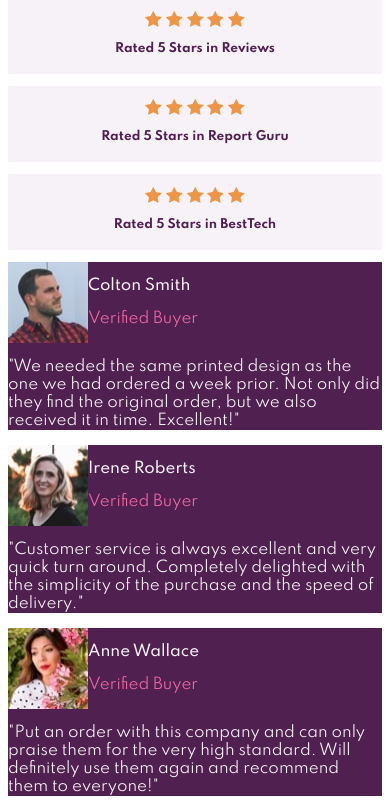
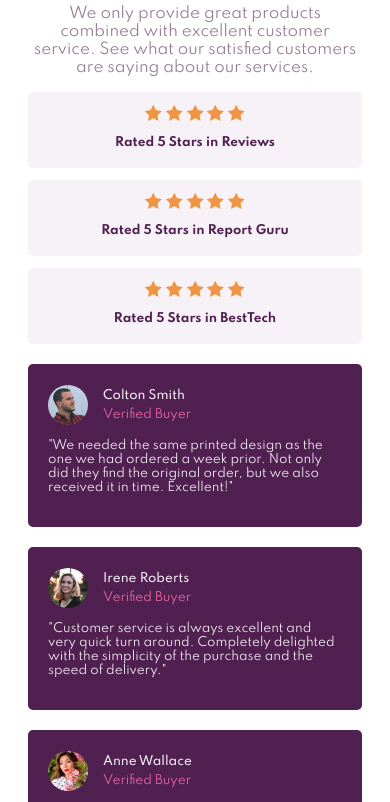
Before and after one commit to martinw0/social-proof, a plain HTML site: page index.html in a window 390 px wide. Shown: the part 201-1003 px from the top of the page. Drawn offline with Linux system fonts and the light colour scheme.

Commit message:
mobile update

```diff
--- a/style.css
+++ b/style.css
@@ -10,6 +10,9 @@ body {
     font-size: 15px;
     font-family: 'Spartan';
     color: var(--white);
+}
+main {
+    padding: 50px 20px;
 }
 h1 {
     font-weight: 700;
@@ -31,6 +34,7 @@ h1, h2, p {
     background-color: var(--light-grayish-magenta);
     padding: 8px 0;
     margin: 12px auto;
+    border-radius: 5px;
 }
 .star {
     height: 16px;
@@ -39,9 +43,22 @@ h1, h2, p {
 }
 .comment {
     background-color: var(--very-dark-magenta);
+    padding: 20px;
+    margin: 20px 0;
+    border-radius: 5px;
 }
 .comment .profile {
     display: flex;
+    align-items: center;
+}
+.comment .profile img {
+    border-radius: 100%;
+    width: 40px;
+    height: 40px;
+}
+.comment .profile .id p {
+    margin: 5px 15px;
+    font-size: 12px;
 }
 .comment .status {
     color: var(--soft-pink);
@@ -49,6 +66,7 @@ h1, h2, p {
 .comment p {
     text-align: left;
     color: var(--light-grayish-magenta);
+    font-size: 12px;
 }
 .comment .name {
     color: var(--light-grayish-magenta);
```
